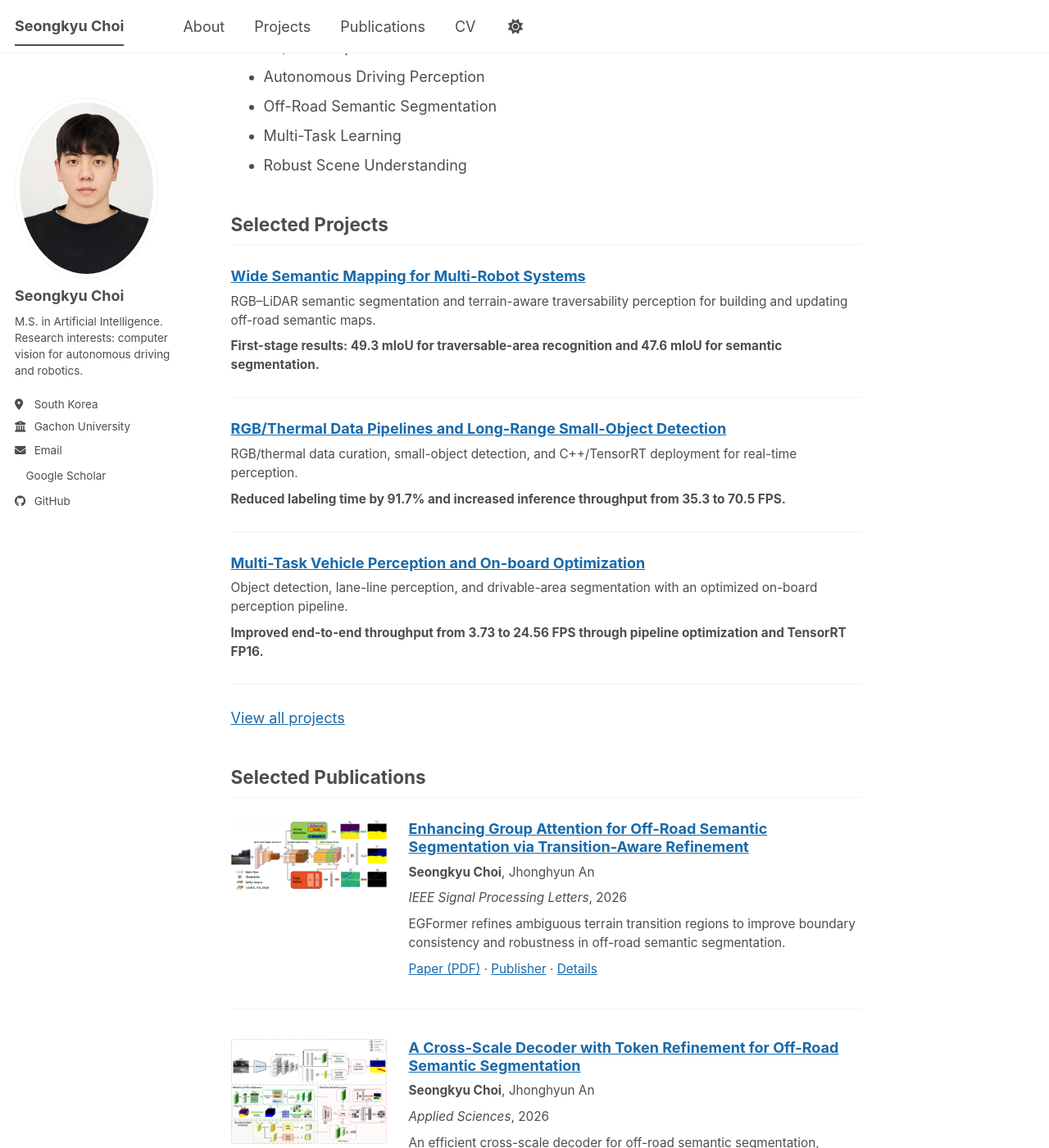
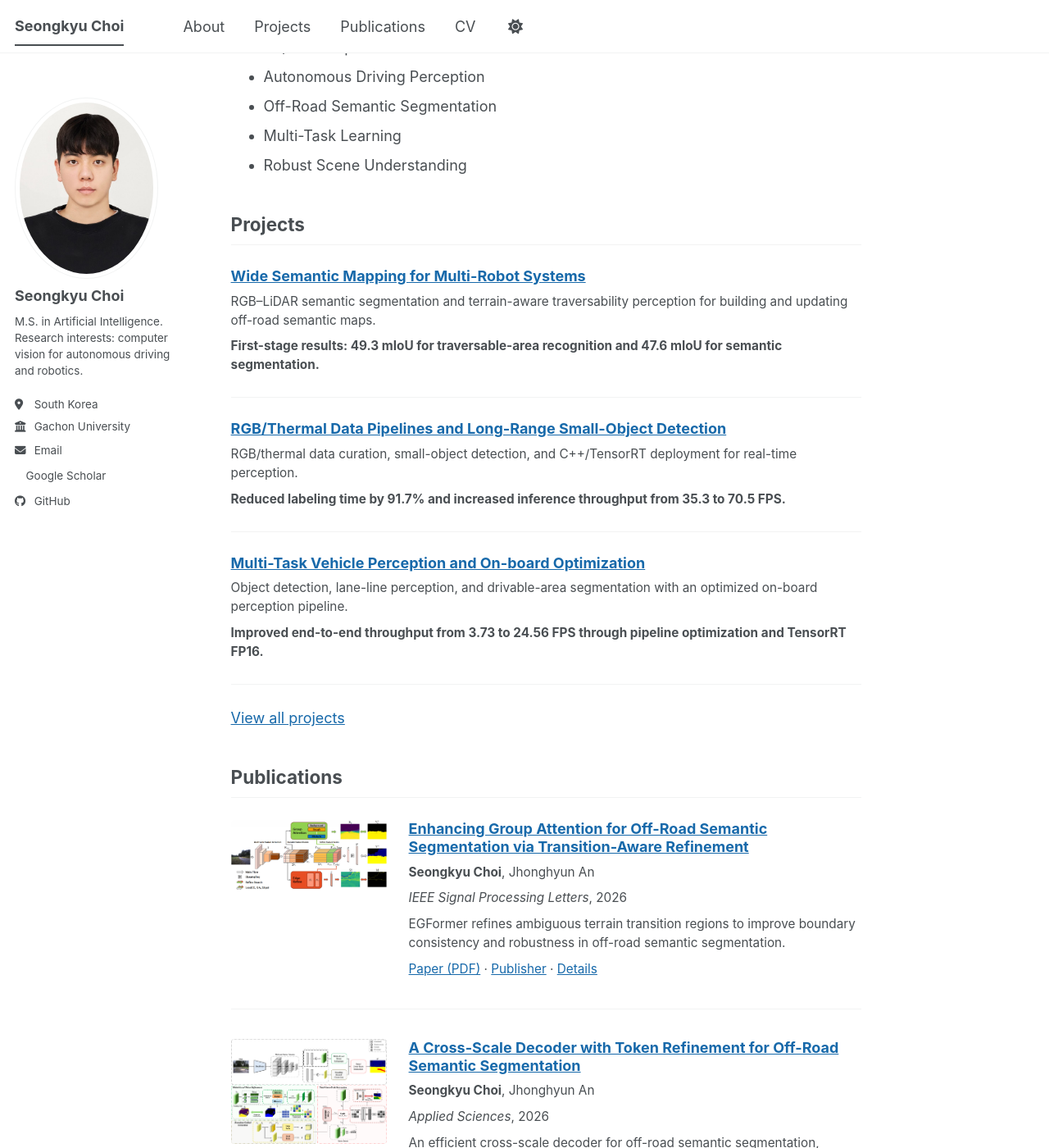
Before and after one commit to sk950324/sk950324.github.io, a Jekyll site: the page built from _pages/about.md, in a window 1280 px wide and 1400 px high, scrolled down 554 px. Shown: the whole window at 82% size. Built offline with Jekyll 4.4.1, drawn with Linux system fonts in a browser that asks for light colours; a style sheet for code colours, icons or effects is not loaded.

Commit message:
Update About page

```diff
--- a/_pages/about.md
+++ b/_pages/about.md
@@ -23,7 +23,7 @@ I am interested in building reliable perception systems that connect research wi
 - Multi-Task Learning
 - Robust Scene Understanding
 
-## Selected Projects
+## Projects
 
 {% assign selected_projects = site.data.projects | where: 'selected', true %}
 {% for project in selected_projects %}
@@ -36,7 +36,7 @@ I am interested in building reliable perception systems that connect research wi
 
 [View all projects]({{ '/projects/' | relative_url }})
 
-## Selected Publications
+## Publications
 
 {% assign selected_publications = site.publications | where: 'selected', true | sort: 'year' | reverse %}
 {% for publication in selected_publications %}
```
